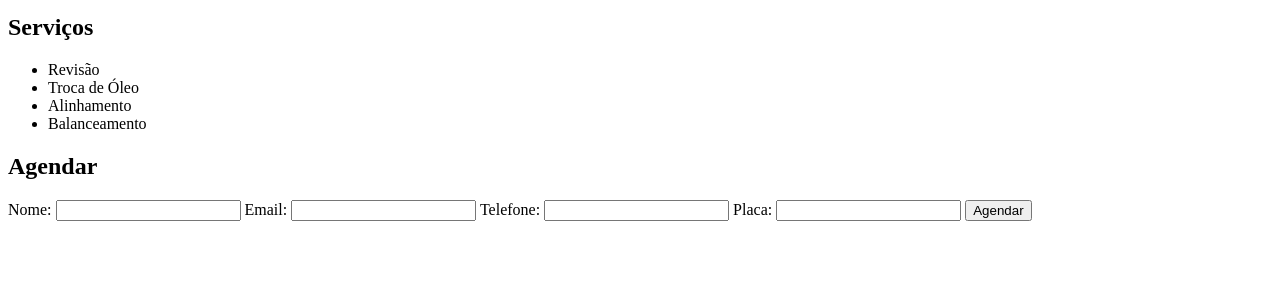
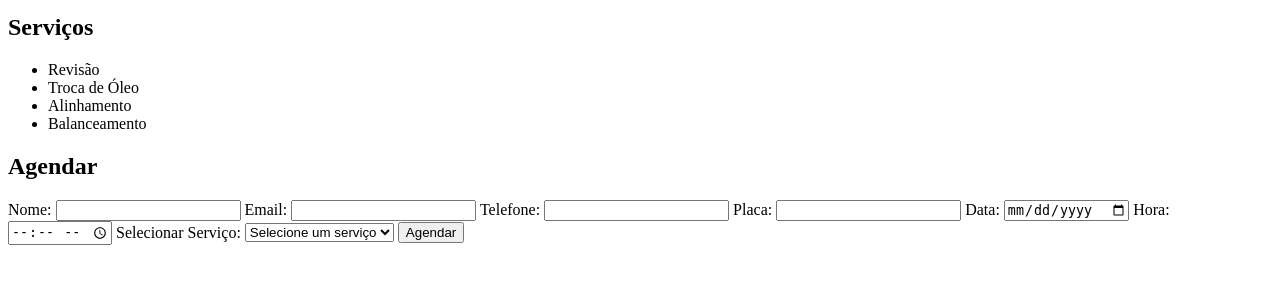
Before and after one commit to joaohfaria/agendamento-dev, a Flask app: page / in a window 1280 px wide. Shown: the part 138-438 px from the top of the page. Run offline with Flask 3, Linux system fonts and the light colour scheme.

Commit message:
feat: recebe dados do formulario de agendamento

```diff
--- a/routes.py
+++ b/routes.py
@@ -1,7 +1,19 @@
 #Rotas
 from main import app
-from flask import render_template
+from flask import render_template, request
 
 @app.route('/')
 def index():
     return render_template('index.html')
+
+@app.route('/agendar', methods=['POST'])
+def agendar():
+    # Lógica para processar o agendamento
+    nome = request.form['nome']
+    data = request.form['data']
+    hora = request.form['hora']
+    telefone = request.form['telefone']
+    placa = request.form['placa']
+    servico = request.form['servico']
+
+    return f"Agendamento realizado com sucesso {nome}, {data} às {hora}"
--- a/templates/index.html
+++ b/templates/index.html
@@ -17,18 +17,30 @@
     <li>Balanceamento</li>
     </ul>
     <h2>Agendar</h2>
-    <form>
+    <form action="/agendar" method="post">
         <label for="nome">Nome:</label>
-        <input type="text" pessoa="nome" required>
+        <input type="text" name="nome" required>
         <label for ="email">Email:</label>
-        <input type="email" contato="email" required>
+        <input type="email" name="email" required>
         <label for="telefone">Telefone:</label>
-        <input type="tel" numero="telefone" required>
+        <input type="tel" name="telefone" required>
         <label for="Placa">Placa:</label>
-        <input type="text" veiculo="Placa">
+        <input type="text" name="placa" required>
+        <label for="data">Data:</label>
+        <input type="date" id="data" name="data" required>
+        <label for="hora">Hora:</label>
+        <input type="time" id="hora" name="hora" required>
+        <label for="Selecionar Serviço">Selecionar Serviço:</label>
+        <select name="servico" id="Selecionar Serviço" required>
+            <option value="">Selecione um serviço</option>
+            <option value="Revisão">Revisão</option>
+            <option value="Troca de Óleo">Troca de Óleo</option>
+            <option value="Alinhamento">Alinhamento</option>
+            <option value="Balanceamento">Balanceamento</option>
+        </select>
 
         <button type="submit">Agendar</button>
-    </form>
+    </form action="/agendar" method="post">
 
 </body>
 </html>
```
